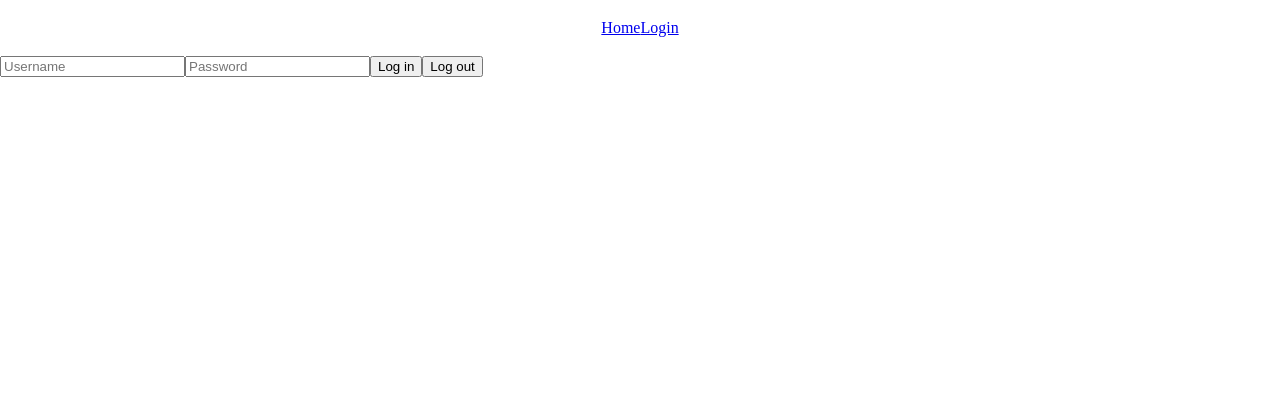
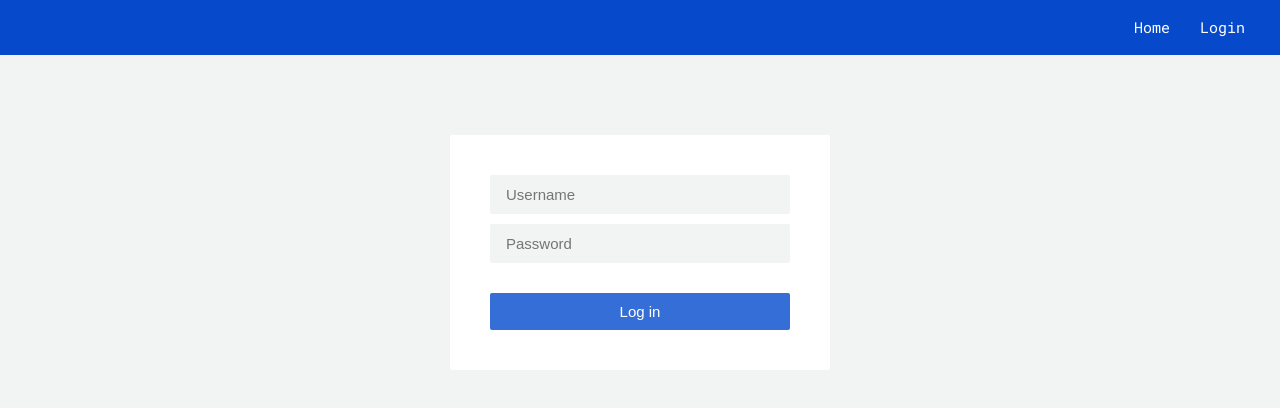
Before and after one commit to vebradev/bookr, a React (Create React App) app: page /login in a window 1280 px wide. Shown: the top 408 px of the page. Built offline with nearby package versions, Linux system fonts and the light colour scheme.

Commit message:
Fetch books inside BooksContainer.

```diff
--- a/src/App.js
+++ b/src/App.js
@@ -1,36 +1,19 @@
 import React from "react";
-import { Route, Redirect, Link } from "react-router-dom";
+import { Route } from "react-router-dom";
+import PrivateRoute from "./auth/PrivateRoute";
+import Nav from "./components/Nav";
 import Login from "./components/Login/Login";
+import Home from "./components/Home";
 import "./App.css";
 
-const App = () => {
+function App() {
   return (
     <div>
-      <nav style={{ textAlign: "center", padding: "20px" }}>
-        <Link to="/home">Home</Link>
-        <Link to="/login">Login</Link>
-      </nav>
-
-      <Route
-        path="/"
-        render={() =>
-          localStorage.getItem("token") ? (
-            <div>
-              <h3>Logged in!</h3>
-            </div>
-          ) : (
-            <Redirect to="/login" />
-          )
-        }
-      />
-      <Route
-        path="/login"
-        render={() =>
-          localStorage.getItem("token") ? <Redirect to="/" /> : <Login />
-        }
-      />
+      <Nav />
+      <Route path="/login" component={Login} />
+      <PrivateRoute exact path="/" component={Home} />
     </div>
   );
-};
+}
 
 export default App;
--- /dev/null
+++ b/src/auth/PrivateRoute.js
@@ -0,0 +1,19 @@
+import React from "react";
+import { Route, Redirect } from "react-router-dom";
+
+const PrivateRoute = ({ component: Component, ...rest }) => {
+  return (
+    <Route
+      {...rest}
+      render={() => {
+        if (localStorage.getItem("token")) {
+          return <Component />;
+        } else {
+          return <Redirect to="/login" />;
+        }
+      }}
+    />
+  );
+};
+
+export default PrivateRoute;
--- /dev/null
+++ b/src/auth/axiosWithAuth.js
@@ -0,0 +1,14 @@
+import axios from "axios";
+
+export default () => {
+  const token = localStorage.getItem("token")
+    ? localStorage.getItem("token")
+    : "false";
+  const instance = axios.create({
+    headers: {
+      "Content-Type": "application/json",
+      Authorization: token
+    }
+  });
+  return instance;
+};
--- a/src/components/Book.js
+++ b/src/components/Book.js
@@ -1,8 +1,17 @@
 import React from "react";
+import { booleanLiteral } from "@babel/types";
 
 class Book extends React.Component {
   render() {
-    return <h1>book</h1>;
+    const { cover_url, title, authors, year, average } = this.props.book
+    return (
+        <div>
+            {/* <img src={cover_url} alt={title} /> */}
+            <span>{title}</span>
+            <span>{year}</span>
+            <span>{average}</span>
+        </div>
+    );
   }
 }
 
--- /dev/null
+++ b/src/components/BooksContainer.js
@@ -0,0 +1,45 @@
+import React from "react";
+import { connect } from "react-redux";
+import { bindActionCreators } from "redux";
+import { getBooks } from "../state/actionCreators";
+import Book from "./Book";
+
+class Home extends React.Component {
+  componentDidMount = () => {
+    this.props.getBooks();
+  };
+
+  render() {
+    const { books, gettingBooks } = this.props;
+    if (gettingBooks) {
+      return <div>Books being loaded. Stay put.</div>;
+    }
+    return (
+      <div>
+        {books.map(book => (
+          <Book book={book} key={book.id} />
+        ))}
+      </div>
+    );
+  }
+}
+
+const mapStateToProps = state => {
+  return {
+    books: state.mainReducer.books
+  };
+};
+
+const matchDispatchToProps = dispatch => {
+  return bindActionCreators(
+    {
+      getBooks
+    },
+    dispatch
+  );
+};
+
+export default connect(
+  mapStateToProps,
+  matchDispatchToProps
+)(Home);
--- a/src/components/Home.js
+++ b/src/components/Home.js
@@ -2,37 +2,16 @@ import React from "react";
 import { connect } from "react-redux";
 import { bindActionCreators } from "redux";
 import { getBooks } from "../state/actionCreators";
-import Book from "./Book";
+import BooksContainer from "./BooksContainer";
 
 class Home extends React.Component {
-  componentDidMount = () => {
-    this.props.getBooks();
-  };
-
   render() {
-    if (this.props.gettingBooks) {
-      return <div>Loading</div>;
-    }
-    return <Book />;
+    return (
+      <div>
+        <BooksContainer />
+      </div>
+    );
   }
 }
 
-const mapStateToProps = state => {
-  return {
-    books: state.books
-  };
-};
-
-const matchDispatchToProps = dispatch => {
-  return bindActionCreators(
-    {
-      getBooks
-    },
-    dispatch
-  );
-};
-
-export default connect(
-  mapStateToProps,
-  matchDispatchToProps
-)(Home);
+export default BooksContainer;
--- a/src/components/Login/Login.js
+++ b/src/components/Login/Login.js
@@ -1,6 +1,51 @@
 import React from "react";
 import { connect } from "react-redux";
 import { login } from "../../state/actionCreators";
+import styled from "styled-components";
+
+const StyledDiv = styled.div`
+  display: flex;
+  flex-direction: column;
+  background-color: #fff;
+  border-radius: 2px;
+  max-width: 300px;
+  padding: 40px;
+  margin: 10vh auto;
+
+  input {
+    font-size: 1.5em;
+    padding: 10px 15px;
+    border: 1px solid #f2f3f3;
+    background-color: #f2f3f3;
+    border-radius: 2px;
+    margin: 0 0 10px 0;
+
+    &:hover {
+      background-color: #f2f3f3;
+    }
+
+    &:focus {
+      background-color: #e5e7e7;
+      border: 1px solid #e5e7e7;
+    }
+  }
+
+  button {
+    font-size: 1.5em;
+    background-color: #366ed8;
+    color: #fff;
+    border: 0;
+    border-radius: 2px;
+    padding: 10px 15px;
+    margin: 20px 0 0 0;
+    cursor: pointer;
+    transition: all 0.3s;
+
+    &:hover {
+      background-color: #064acb;
+    }
+  }
+`;
 
 export class Login extends React.Component {
   username = React.createRef();
@@ -14,12 +59,12 @@ export class Login extends React.Component {
 
   render() {
     return (
-      <div>
+      <StyledDiv>
         <input placeholder="Username" type="text" ref={this.username} />
         <input placeholder="Password" type="text" ref={this.password} />
         <button onClick={this.onLogin}>Log in</button>
-        <button onClick={() => localStorage.clear()}>Log out</button>
-      </div>
+        {/* <button onClick={() => localStorage.clear()}>Log out</button> */}
+      </StyledDiv>
     );
   }
 }
--- a/src/components/Nav.js
+++ b/src/components/Nav.js
@@ -3,8 +3,9 @@ import { Link } from "react-router-dom";
 import styled from "styled-components";
 
 const StyledNav = styled.nav`
+  font-size: 1.5em;
   padding: 20px;
-  background-color: #3f51b5;
+  background-color: #064acb;
   color: #fff;
   font-family: "Roboto Mono", monospace;
 
@@ -15,7 +16,8 @@ const StyledNav = styled.nav`
     transition: all 0.3s;
 
     &:hover {
-      background-color: #002984;
+      background-color: #fff;
+      color: #064acb;
     }
   }
 
--- a/src/index.css
+++ b/src/index.css
@@ -46,3 +46,8 @@ table {
 	border-collapse: collapse;
 	border-spacing: 0;
 }
+
+body {
+	background-color: #f2f3f3;
+	font-size: 10px;
+}
```
Also changed, not shown: src/index.js (+5 -5 lines).
